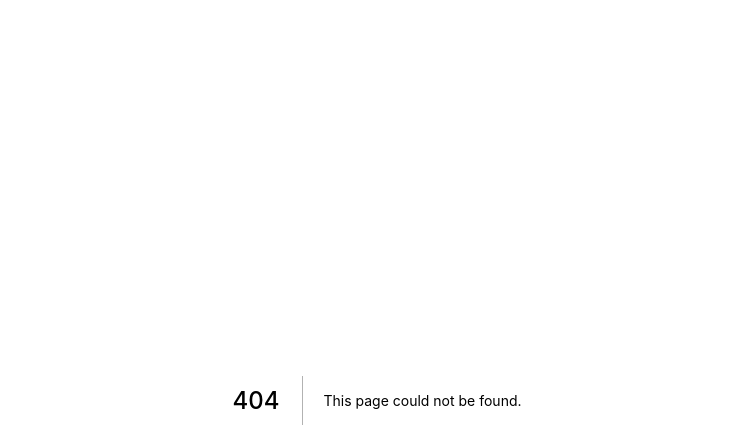
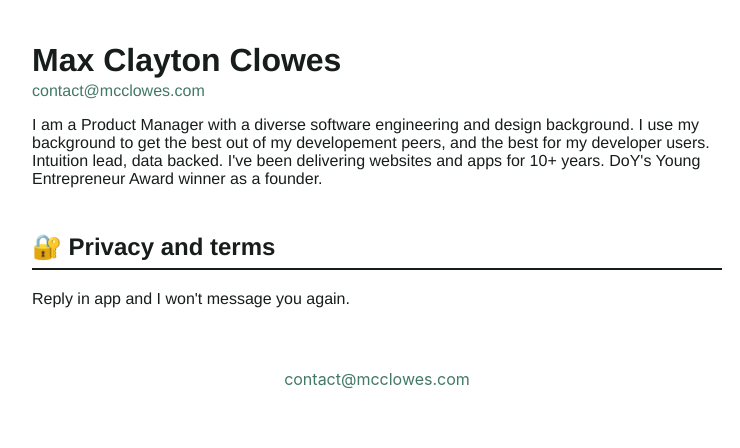
Before and after one commit to mcclowes/mcclowes.com, a Next.js app: page /privacy in a window 1280 px wide. Before the commit this address had no page. Shown: the top 448 px of the page, without its empty margins (263-1003 px from the left). Built offline with nearby package versions, Linux system fonts and the light colour scheme; no server answers.

Commit message:
privacy link

```diff
--- a/pages/index.js
+++ b/pages/index.js
@@ -32,8 +32,6 @@ const Posts = styled.div`
 `;
 
 const Home = ({ posts }) => {
-  console.log(posts);
-
   return (
     <Container>
       <GlobalStyle />
--- /dev/null
+++ b/pages/privacy.js
@@ -0,0 +1,59 @@
+import React from "react";
+
+import Head from "next/head";
+
+import { fetchEntries } from "@utils/contentfulPosts";
+
+import Header from "@components/Header";
+import Footer from "@components/Footer";
+import Post from "@components/Post";
+
+import styled from "styled-components/macro";
+
+import { GlobalStyle } from "../utils/styles/globalStyles";
+
+const Container = styled.div`
+  height: 100vh;
+  padding: 1em;
+  display: flex;
+  flex-direction: column;
+`;
+
+const Main = styled.main`
+  padding: 5px;
+  display: flex;
+  flex-direction: column;
+  max-width: 700px;
+`;
+
+const Posts = styled.div`
+  display: flex;
+  flex-direction: column;
+`;
+
+const Privacy = ({ posts }) => {
+  return (
+    <Container>
+      <GlobalStyle />
+
+      <Head>
+        <title>mcclowes</title>
+        <link rel="icon" href="/favicon.ico" />
+      </Head>
+
+      <Main>
+        <Header />
+
+        <div>
+          <h2>🔐 Privacy and terms</h2>
+
+          <p>Reply in app and I won't message you again.</p>
+        </div>
+      </Main>
+
+      <Footer />
+    </Container>
+  );
+};
+
+export default Privacy;
```
